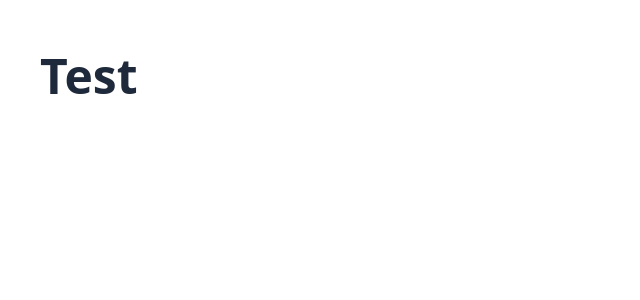
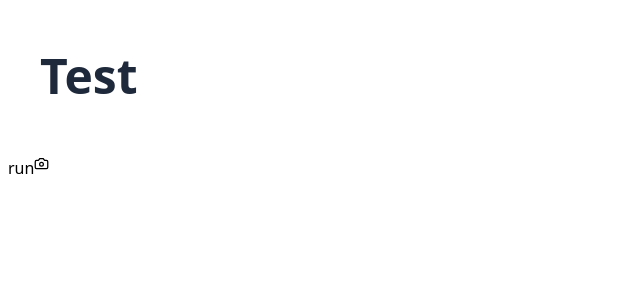
Before and after one commit to tsn67/HATS-Lab-Management-System-Miniproject, a React (Vite) app in the folder frontend/: page / in a window 1280 px wide. Shown: the top 300 px of the page, without its empty margins (0-640 px from the left). Built offline with nearby package versions, Linux system fonts and the light colour scheme.

Commit message:
base-button-initial

```diff
--- a/frontend/package.json
+++ b/frontend/package.json
@@ -11,6 +11,7 @@
   },
   "dependencies": {
     "@reduxjs/toolkit": "^2.5.0",
+    "lucide-react": "^0.471.1",
     "react": "^18.3.1",
     "react-dom": "^18.3.1",
     "react-redux": "^9.2.0"
--- a/frontend/src/App.jsx
+++ b/frontend/src/App.jsx
@@ -2,12 +2,15 @@ import React from 'react'
 import './styles/index.css'
 import { Provider } from 'react-redux'
 import { store } from './redux/store'
+import Button from './components/Button'
+import { Camera } from 'lucide-react'
 
 const App = () => {
     return (
         <Provider store={store}>
             <div>
                 <h1 className='text-slate-800 font-extrabold m-10 text-[3rem]'>Test</h1>
+                <Button label="run" Icon={Camera} iconStyle={{size:15,className:"text-textGray"}}></Button>
             </div>
         </Provider>
     )
--- /dev/null
+++ b/frontend/src/components/Button.jsx
@@ -0,0 +1,25 @@
+import React from 'react'
+
+function Button({ action, buttonClass, label, disabled = false, iconStyle, Icon }) {
+    return (
+        <button type="button"
+            className={"px-2 py-1 flex flex-row h-[40px] " + buttonClass}
+            onClick={action}
+            disabled={disabled}
+        >
+            {label}
+
+
+            {Icon &&
+
+                    <Icon size={iconStyle.size} className={"ml-2" + iconStyle.className} />
+
+            }
+
+
+
+        </button>
+    )
+}
+
+export default Button
```
Also changed, not shown: 1 other file (tests, documents, lock files or other folders).
